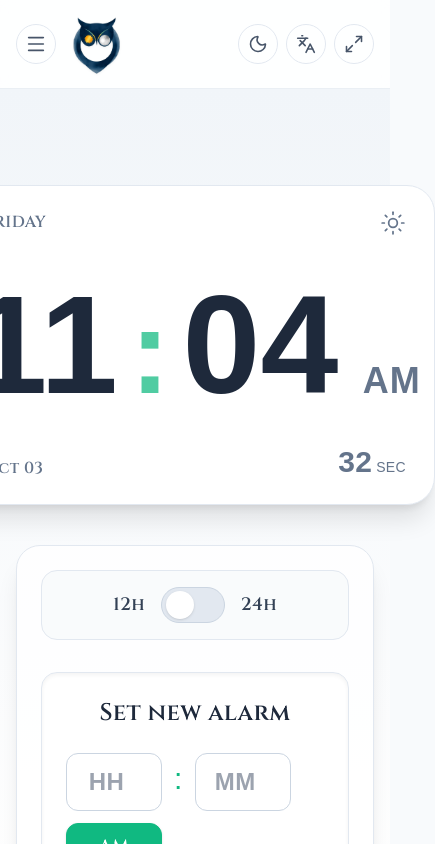
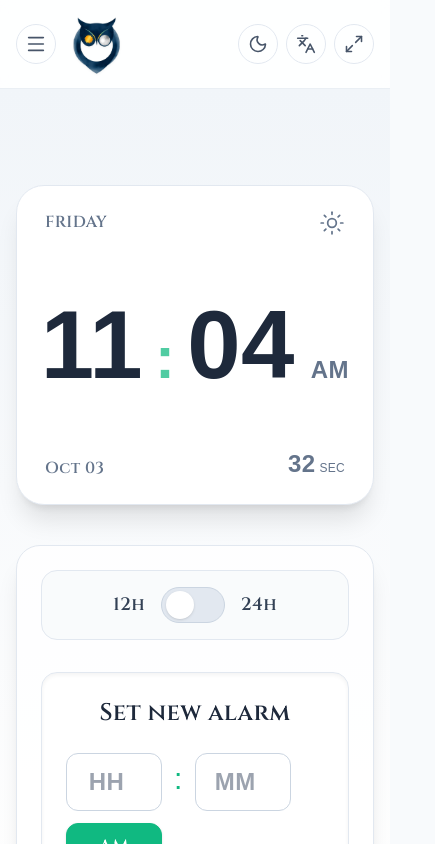
Before and after one commit to paulroar/countdown-app, a React (Vite) app: page /alarm in a window 390 px wide. Shown: the top 844 px of the page, 435 px wide, since content can reach past the window. Built offline with nearby package versions, Linux system fonts and the light colour scheme; a web font is replaced by a local one.

Commit message:
responsivity issues updated

```diff
--- a/src/components/Clock.jsx
+++ b/src/components/Clock.jsx
@@ -27,7 +27,7 @@ export default function Clock({ is24HourFormat = false }) {
   const weekday = now.toLocaleString(locale, { weekday: 'long' });
 
   return (
-    <Card className="flex h-[320px] w-[480px] flex-col items-center justify-center overflow-hidden p-6">
+    <Card className="flex flex-col items-center justify-center overflow-hidden p-6 w-full max-w-lg mx-auto h-[320px]">
       <div className="absolute top-6 left-7 text-base font-semibold uppercase tracking-wide text-slate-500 dark:text-slate-300/90">
         {weekday}
       </div>
@@ -37,17 +37,17 @@ export default function Clock({ is24HourFormat = false }) {
       </div>
 
       <div className="relative flex w-full items-baseline justify-center gap-2 font-display">
-        <span className="text-[140px] font-semibold leading-none text-slate-800 dark:text-slate-100">
+        <span className="text-8xl sm:text-9xl md:text-[140px] font-semibold leading-none text-slate-800 dark:text-slate-100">
           {String(displayHours).padStart(2, '0')}
         </span>
-        <span className="mx-1 animate-pulse text-[120px] font-semibold leading-none text-emerald-500/80 dark:text-emerald-400/80">
+        <span className="mx-1 animate-pulse text-6xl sm:text-8xl md:text-[120px] font-semibold leading-none text-emerald-500/80 dark:text-emerald-400/80">
           :
         </span>
-        <span className="text-[140px] font-semibold leading-none text-slate-800 dark:text-slate-100">
+        <span className="text-8xl sm:text-9xl md:text-[140px] font-semibold leading-none text-slate-800 dark:text-slate-100">
           {String(minutes).padStart(2, '0')}
         </span>
         {!is24HourFormat && (
-          <span className="ml-4 text-4xl font-semibold uppercase tracking-wide text-slate-500 dark:text-slate-300">
+          <span className="ml-2 sm:ml-4 text-2xl sm:text-4xl font-semibold uppercase tracking-wide text-slate-500 dark:text-slate-300">
             {ampm}
           </span>
         )}
@@ -58,10 +58,10 @@ export default function Clock({ is24HourFormat = false }) {
       </div>
 
       <div className="absolute bottom-6 right-7 flex items-baseline gap-1 font-display text-slate-500 dark:text-slate-200/80">
-        <span className="text-3xl font-semibold">
+        <span className="text-2xl sm:text-3xl font-semibold">
           {String(seconds).padStart(2, '0')}
         </span>
-        <span className="text-sm uppercase tracking-wide">sec</span>
+        <span className="text-xs sm:text-sm uppercase tracking-wide">sec</span>
       </div>
     </Card>
   );
```
